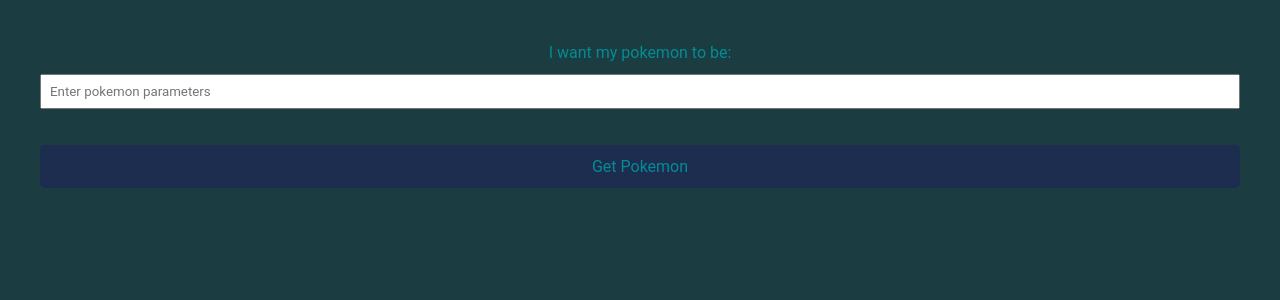
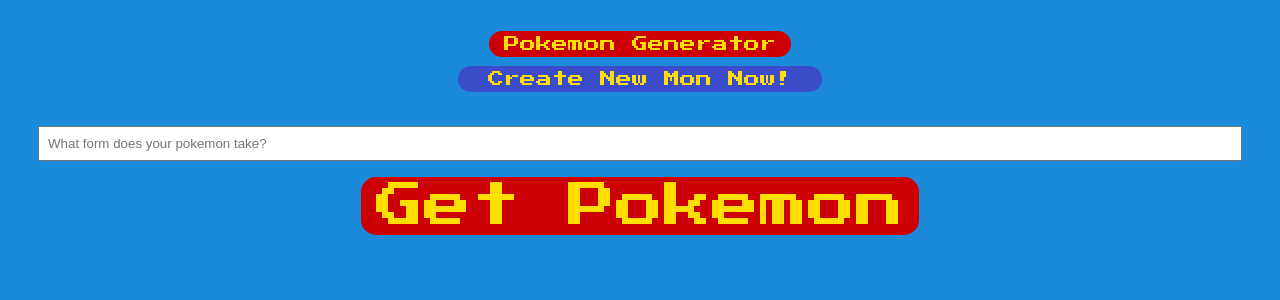
Before and after one commit to Business-Unlimited-Git-Service/ai-ml-project, a React (Vite) app in the folder client/: page / in a window 1280 px wide. Shown: the top 300 px of the page. Built offline with nearby package versions, Linux system fonts and the light colour scheme.

Commit message:
CSS Layout and Color

```diff
--- a/client/components/userInput.tsx
+++ b/client/components/userInput.tsx
@@ -46,16 +46,13 @@ const UserInput = () => {
     return (
         <div style={{ padding: '20px' }}>
         <form onSubmit={handleSubmit}>
-          <label>
-            I want my pokemon to be:
             <input
               type="text"
               value={userQuery}
               onChange={(e) => setUserQuery(e.target.value)}
-              placeholder="Enter pokemon parameters"
+              placeholder="What form does your pokemon take?"
               style={{ width: '100%', padding: '8px', marginTop: '8px' }}
             />
-          </label>
           <button type="submit" style={{ marginTop: '16px' }} disabled={loading}>
             {loading ? 'Loading...' : 'Get Pokemon'}
           </button>
--- a/client/index.html
+++ b/client/index.html
@@ -4,9 +4,24 @@
     <meta charset="UTF-8" />
     <link rel="icon" type="image/svg+xml" href="/vite.svg" />
     <meta name="viewport" content="width=device-width, initial-scale=1.0" />
-    <title>Pokemon Generator</title>
+    <link rel="preconnect" href="https://fonts.googleapis.com">
+    <link rel="preconnect" href="https://fonts.gstatic.com" crossorigin>
+    <link href="https://fonts.googleapis.com/css2?family=Press+Start+2P&display=swap" rel="stylesheet">
+    <title className="pokemonGeneratorTitle">
+      Pokemon Generator
+    </title>
   </head>
   <body>
+    <div>
+      <header class="pokemonGeneratorTitle">
+        Pokemon Generator
+      </header>
+    </div>
+    <div>
+      <label class="instructions">
+        Create New Mon Now!
+      </label>
+    </div>
     <div id="root"></div>
     <script type="module" src="/src/App.tsx"></script>
   </body>
--- a/client/src/App.tsx
+++ b/client/src/App.tsx
@@ -1,4 +1,4 @@
-import React from 'react'
+// import React from 'react'
 import { createRoot } from 'react-dom/client';
 import '../styles.css'
 import UserInput from '../components/userInput.tsx'
--- a/client/styles.css
+++ b/client/styles.css
@@ -1,20 +1,57 @@
 /* General Reset */
-* {
+/* * {
     box-sizing: border-box;
     margin: 0;
     padding: 0;
-    font-family: 'Roboto', sans-serif;
-  }
+    font-family: "Press Start 2P", system-ui;
+
+  } */
 
   /* Dark Mode Background */
   body {
+    align-items: center;
     text-align: center;
-    background-color: rgb(27, 60, 65);
-    color: rgb(4, 140, 148);
-    line-height: 1.6;
+    background-color: #1b8ad9;
+    color: #ffde00;
+    line-height: 2;
     padding: 20px;
     min-height: 100vh;
   }
+
+  .pokemonGeneratorTitle {
+    text-align: center;
+    display: inline;
+    padding: 5px 15px;
+    border-radius: 15px;
+    background-color: #cc0000;
+    font-family: "Press Start 2P", system-ui;
+    font-weight: 5rem;
+    font-style: bold;
+  }
+
+  .pokemonGeneratorTitle:hover {
+    background-color: #3b4cca;
+    color: #ffde00;
+    box-shadow: 0 0 10px #ffde00, 0 0 20px #b3a125;
+    transform: translateY(-2px);
+    font-family: "Press Start 2P", system-ui;
+    font-weight: 400;
+    font-style: normal;
+    cursor: grab;
+    padding: 0 5px;
+
+  }
+
+.instructions {
+  text-align: center;
+  display: inline;
+  padding: 5px 30px;
+  border-radius: 30px;
+  background-color: #3b4cca;
+  color: #ffde00;
+  font-family: "Press Start 2P", system-ui;
+  font-style: normal;
+}
 
   /* Container Styles */
   .container {
@@ -27,13 +64,16 @@
     box-shadow: 0 4px 20px rgb(195, 143, 64);
     overflow: hidden;
     color: #a8d0e6;
+    font-family: "Press Start 2P", system-ui;
+    font-weight: 200;
+    font-style: normal;
   }
 
   /* Form Styles */
   form {
     display: flex;
+    align-items: center;
     flex-direction: column;
-    gap: 20px;
   }
 
   textarea {
@@ -45,6 +85,8 @@
     font-size: 1rem;
     resize: vertical;
     outline: none;
+    font-family: "Press Start 2P", system-ui;
+    font-style: normal;
   }
 
   textarea::placeholder {
@@ -52,20 +94,37 @@
   }
 
   button {
-    background-color: #1c2d50;
-    color: rgb(4, 140, 148);
+    display: inline;
+    padding: 5px 15px;
+    border-radius: 15px;
+    background-color: #cc0000;
+    color: #ffde00;
     border: none;
-    padding: 12px 20px;
-    font-size: 1rem;
-    cursor: pointer;
-    border-radius: 5px;
+    font-size: 3rem;
+    cursor: grabbing;
     transition: transform 0.2s;
+    font-family: "Press Start 2P", system-ui;
+    font-style: normal;
+    text-align: center;
+
   }
 
   button:hover {
-    background-color: rgb(195, 143, 64);
+    background-color: #3b4cca;
+    color: #ffde00;
+    box-shadow: 0 0 10px #ffde00, 0 0 20px #b3a125;
     transform: translateY(-2px);
+    font-family: "Press Start 2P", system-ui;
+    font-weight: 400;
+    font-style: normal;
+    cursor: grab;
 
+  }
+
+  .press-start-2p-regular {
+    font-family: "Press Start 2P", system-ui;
+    font-weight: 400;
+    font-style: normal;
   }
 
   button:disabled {
@@ -75,9 +134,10 @@
 
   /* Error Message */
   .error {
-    color: #ff4d4f;
+    color: #ff0000;
     font-weight: bold;
     margin-top: 10px;
+    font-family: "Press Start 2P", system-ui;
   }
 
   /* Result Section */
@@ -87,10 +147,16 @@
     background-color: #111722;
     border-left: 5px solid rgb(4, 140, 148);
     border-radius: 5px;
+    font-family: "Press Start 2P", system-ui;
+    font-weight: 400;
+    font-style: normal;
   }
 
   .result h2 {
     color: #63a4ff;
+    font-family: "Press Start 2P", system-ui;
+    font-weight: 400;
+    font-style: normal;
   }
 
   pre {
@@ -118,6 +184,9 @@
     padding: 12px 15px;
     text-align: left;
     border: 1px solid #1f2c3e;
+    font-family: "Press Start 2P", system-ui;
+    font-weight: 400;
+    font-style: normal;
   }
 
   th {
@@ -142,6 +211,9 @@
     textarea {
       font-size: 0.9rem;
       padding: 10px;
+      font-family: "Press Start 2P", system-ui;
+      font-weight: 400;
+      font-style: normal;
     }
 
     button {
```
Also changed, not shown: client/src/assets/pokeballLeft.png (added), client/src/assets/pokeballRight.png (added).
